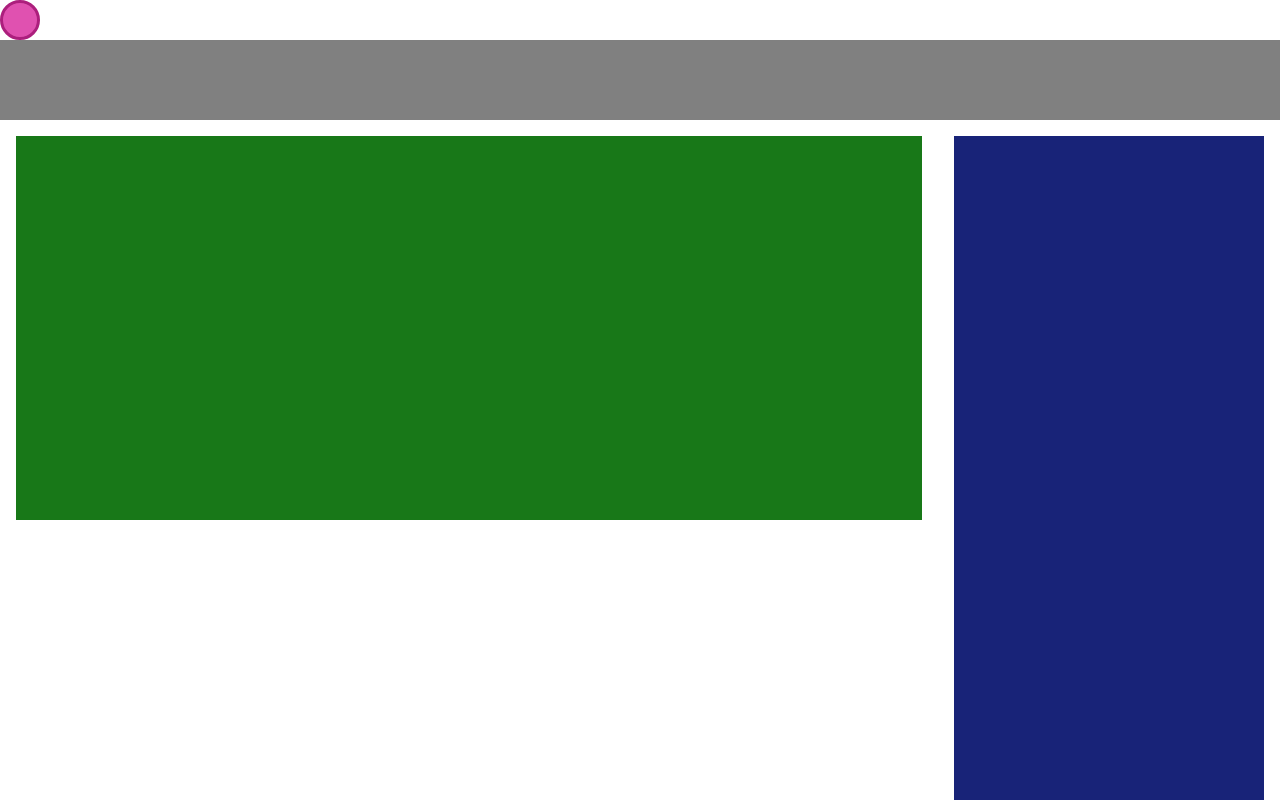
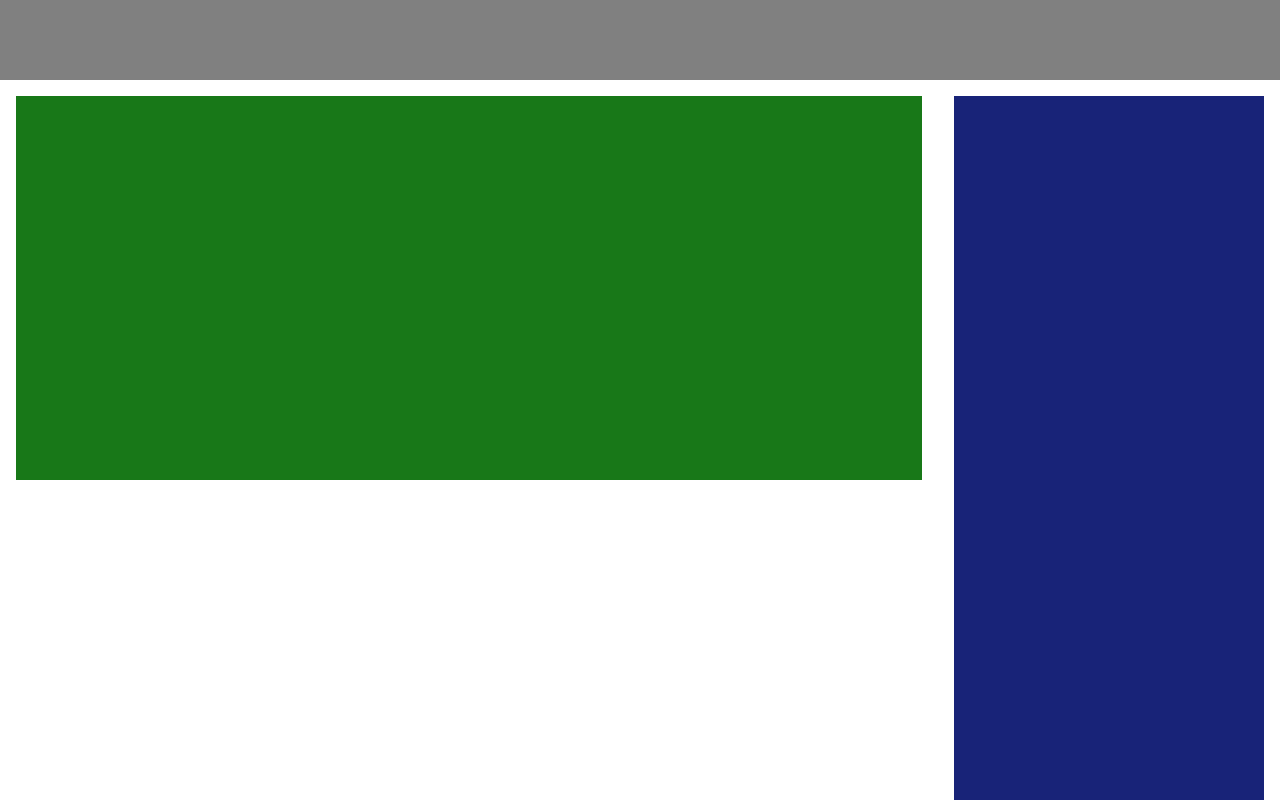
Before and after one commit to preCrew/banner_create_app, a React (Create React App) app: page / in a window 1280 px wide. Shown: the top 800 px of the page. Built offline with nearby package versions, Linux system fonts and the light colour scheme.

Commit message:
delete: testing code
colorPicker 테스트용 코드 제거

```diff
--- a/src/App.tsx
+++ b/src/App.tsx
@@ -1,27 +1,12 @@
-import React, { useEffect } from 'react';
+import React from 'react';
 import styled from 'styled-components';
 import Content from './components/Content';
-import ColorPicker from './components/Content/Controls/ColorPicker';
 import Header from './components/Header';
-import { useAppDispatch } from './store/hooks';
-import { changeBackgroundColor } from './store/optionSlice';
-import { getRandomColor } from './utils/colorUtil';
 
 const App = () => {
-  const dispatch = useAppDispatch();
-
-  useEffect(() => {
-    const color = getRandomColor();
-    dispatch(changeBackgroundColor(color));
-  // eslint-disable-next-line react-hooks/exhaustive-deps
-  },[]);
 
   return (
     <AppBlock>
-      <ColorPicker
-        whosColorChange='backgroundColor'
-        changeColorFunction={changeBackgroundColor}
-      />
       <Header/>
       <Content/>
     </AppBlock>
```
